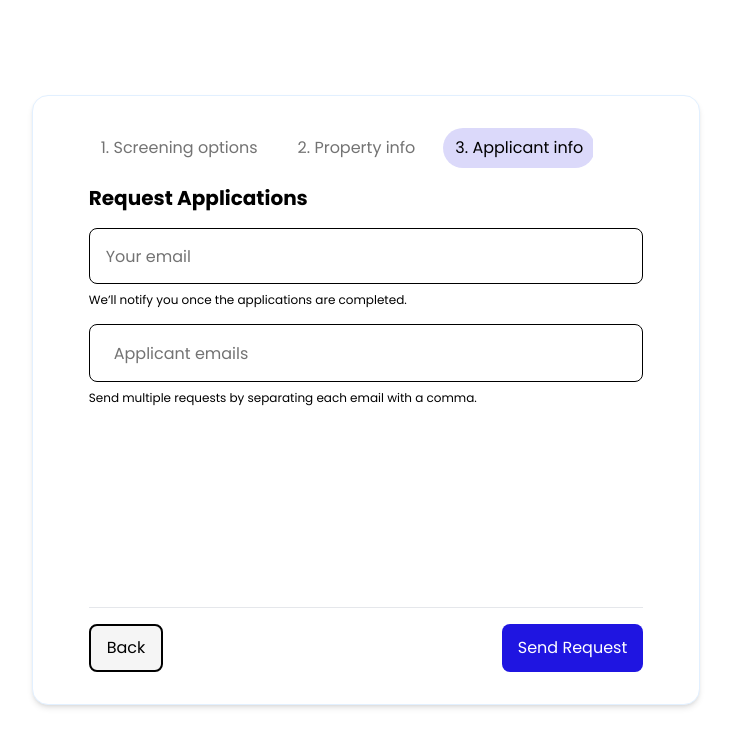
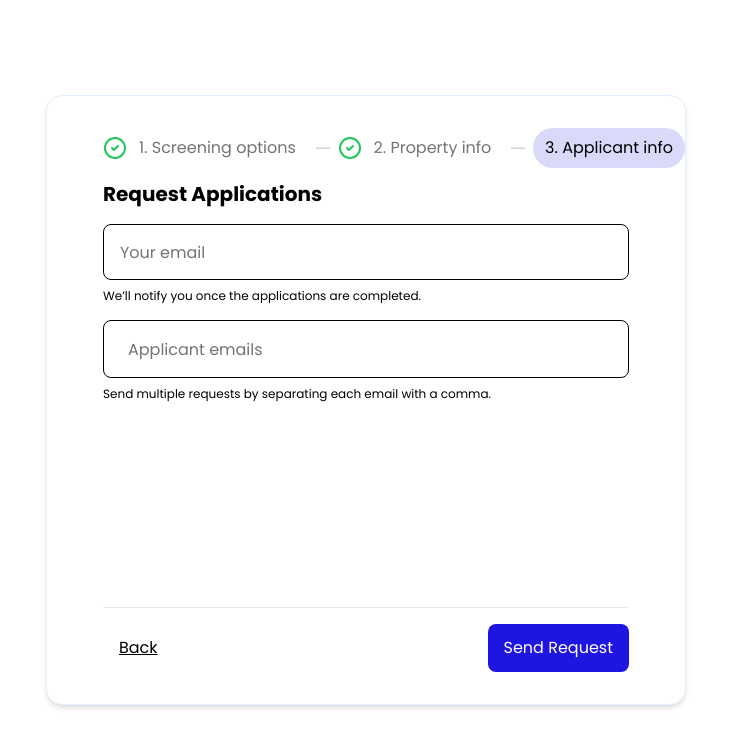
Before and after one commit to shadow16305/rentspree-widget, a Next.js app: page /applicant in a window 1280 px wide. Shown: the top 746 px of the page, without its empty margins (274-1005 px from the left). Built offline with nearby package versions, Linux system fonts and the light colour scheme.

Commit message:
Styling changes

```diff
--- a/app/(routes)/_components/screening-options.tsx
+++ b/app/(routes)/_components/screening-options.tsx
@@ -13,8 +13,8 @@ export const ScreeningOptions = () => {
   const isNextButtonEnabled = checkedItems["rental-app"] || checkedItems["credit-report"];
 
   return (
-    <>
-      <h1 className="mt-4 text-xl text-black font-bold">Select screening items</h1>
+    <div className="md:pr-14 h-full flex flex-col">
+      <h1 className="text-xl text-black font-bold">Select screening items</h1>
       <CheckList />
       <div className="mt-4 flex flex-col md:flex-row md:items-center gap-1 text-sm">
         <div className="flex items-center gap-x-1">
@@ -36,6 +36,6 @@ export const ScreeningOptions = () => {
           Next
         </Button>
       </div>
-    </>
+    </div>
   );
 };
--- a/app/(routes)/applicant/_components/applicant-info.tsx
+++ b/app/(routes)/applicant/_components/applicant-info.tsx
@@ -15,8 +15,8 @@ export const ApplicantInfo = () => {
   };
 
   return (
-    <>
-      <h1 className="mt-4 text-xl text-black font-bold">Request Applications</h1>
+    <div className="md:pr-14 h-full flex flex-col">
+      <h1 className="text-xl text-black font-bold">Request Applications</h1>
       <RequestFields
         emailFrom={emailFrom}
         setEmailFrom={setEmailFrom}
@@ -27,11 +27,13 @@ export const ApplicantInfo = () => {
       <div className="flex-grow h-auto hidden md:block" />
       <hr className="w-full h-px bg-neutral-600 mt-6 md:mt-0" />
       <div className="flex items-center justify-between mt-4">
-        <Button onClick={() => router.push("property")} className="bg-neutral-100 text-black border-2 border-black">
+        <Button
+          onClick={() => router.push("property")}
+          className="transition bg-transparent hover:bg-neutral-100 text-black underline">
           Back
         </Button>
         <Button>Send Request</Button>
       </div>
-    </>
+    </div>
   );
 };
--- a/app/(routes)/applicant/_components/request-fields.tsx
+++ b/app/(routes)/applicant/_components/request-fields.tsx
@@ -54,8 +54,8 @@ export const RequestFields = ({
       <div className="mt-4">
         <div
           className={cn(
-            "border border-black rounded-lg flex items-center flex-wrap px-2 w-full max-w-[554px]",
-            emails.length > 0 && "py-2"
+            "border border-black rounded-lg flex items-center flex-wrap px-2 w-full max-w-full gap-y-2",
+            emails.length > 0 && "py-1"
           )}>
           {emails.map((email, index) => (
             <span key={index} className="bg-neutral-100 text-sm rounded-full px-3 py-1 mr-2 flex items-center">
@@ -71,7 +71,10 @@ export const RequestFields = ({
             onKeyDown={handleKeyDown}
             onChange={handleApplicantEmailChange}
             placeholder="Applicant emails"
-            className="appearance-none border-none outline-none h-14 px-4 max-w-64 w-full placeholder:text-neutral-500"
+            className={cn(
+              "appearance-none border-none outline-none h-14 px-4 max-w-64 w-full placeholder:text-neutral-500",
+              emails.length < 1 && "max-w-none"
+            )}
           />
         </div>
         <p className="text-xs mt-2">Send multiple requests by separating each email with a comma.</p>
--- a/app/(routes)/property/_components/listing-address.tsx
+++ b/app/(routes)/property/_components/listing-address.tsx
@@ -31,17 +31,19 @@ export const ListingAddress = () => {
   };
 
   return (
-    <>
-      <h1 className="mt-4 text-xl text-black font-bold">Confirm Listing Address</h1>
+    <div className="md:pr-14 h-full flex flex-col">
+      <h1 className="text-xl text-black font-bold">Confirm Listing Address</h1>
       <ListingFields address={localAddress} setLocalAddress={setLocalAddress} isError={isError} />
       <div className="flex-grow h-auto hidden md:block" />
       <hr className="w-full h-px bg-neutral-600 mt-6 md:mt-0" />
       <div className="flex items-center justify-between mt-4">
-        <Button onClick={() => router.push("/")} className="bg-neutral-100 text-black border-2 border-black">
+        <Button
+          onClick={() => router.push("/")}
+          className="transition bg-transparent hover:bg-neutral-100 text-black underline">
           Back
         </Button>
         <Button onClick={handleNextClick}>Next</Button>
       </div>
-    </>
+    </div>
   );
 };
--- a/app/globals.css
+++ b/app/globals.css
@@ -3,6 +3,21 @@
 @tailwind utilities;
 @layer base {
   :root {
-    --radius: 0.5rem
+    --radius: 0.5rem;
   }
 }
+
+@media (max-width: 768px) {
+  .scrollbar-hide::-webkit-scrollbar {
+    display: none;
+  }
+
+  .scrollbar-hide {
+    -ms-overflow-style: none;
+    scrollbar-width: none;
+  }
+}
+
+.scrollbar-default::-webkit-scrollbar {
+  display: block;
+}
--- a/components/ui/card.tsx
+++ b/components/ui/card.tsx
@@ -2,7 +2,7 @@ import React from "react";
 
 export const Card = ({ children }: { children: React.ReactNode }) => {
   return (
-    <div className="bg-white md:shadow-md max-w-[91%] md:rounded-2xl md:px-14 md:py-8 h-full md:h-[610px] md:border border-[#e2f0ff] relative flex flex-col">
+    <div className="bg-white md:shadow-md max-w-[91%] md:rounded-2xl md:max-w-none md:w-1/2 2xl:w-5/12 md:pl-14 md:py-8 h-full md:h-[610px] md:border border-[#e2f0ff] relative flex flex-col">
       {children}
     </div>
   );
--- a/components/ui/steps.tsx
+++ b/components/ui/steps.tsx
@@ -1,27 +1,59 @@
 "use client";
 
 import { cn } from "@/lib/utils";
+import { CircleCheck } from "lucide-react";
 import { usePathname } from "next/navigation";
+import { useEffect, useRef } from "react";
 
 export const Steps = () => {
   const pathname = usePathname();
 
+  // Create refs for each step to target them for scrollIntoView
+  const stepRefs = useRef<(HTMLSpanElement | null)[]>([]);
+
+  useEffect(() => {
+    // Find the current active step and scroll it into view
+    if (pathname === "/") {
+      stepRefs.current[0]?.scrollIntoView({ behavior: "smooth", block: "nearest", inline: "center" });
+    } else if (pathname === "/property") {
+      stepRefs.current[1]?.scrollIntoView({ behavior: "smooth", block: "nearest", inline: "center" });
+    } else if (pathname === "/applicant") {
+      stepRefs.current[2]?.scrollIntoView({ behavior: "smooth", block: "nearest", inline: "center" });
+    }
+  }, [pathname]);
+
   return (
-    <div className="overflow-x-auto max-w-[91%] md:overflow-hidden whitespace-nowrap pt-4 md:pt-0">
+    <div className="overflow-x-auto overflow-y-hidden md:overflow-hidden whitespace-nowrap pt-4 md:pt-0 pb-4 scrollbar-hide">
       <nav className="flex items-center gap-x-2">
-        <span className={cn("py-2 px-3 rounded-3xl text-neutral-500", pathname === "/" && "text-black bg-[#1f15e129]")}>
+        <div className="flex items-center">
+          {(pathname === "/property" || pathname === "/applicant") && <CircleCheck className="text-green-500" />}
+          <span
+            ref={(el) => {
+              stepRefs.current[0] = el; // No return statement
+            }}
+            className={cn("py-2 px-3 rounded-3xl text-neutral-500", pathname === "/" && "text-black bg-[#1f15e129]")}>
             1. Screening options
           </span>
+        </div>
         <hr className="bg-neutral-300 w-6 h-0.5 inline-block" />
+        <div className="flex items-center">
+          {pathname === "/applicant" && <CircleCheck className="text-green-500" />}
           <span
+            ref={(el) => {
+              stepRefs.current[1] = el; // No return statement
+            }}
             className={cn(
               "py-2 px-3 rounded-3xl text-neutral-500",
               pathname === "/property" && "text-black bg-[#1f15e129]"
             )}>
             2. Property info
           </span>
+        </div>
         <hr className="bg-neutral-300 w-6 h-0.5 inline-block" />
         <span
+          ref={(el) => {
+            stepRefs.current[2] = el; // No return statement
+          }}
           className={cn(
             "py-2 px-3 rounded-3xl text-neutral-500",
             pathname === "/applicant" && "text-black bg-[#1f15e129]"
```
Lines whose indentation alone changed are shown as unchanged.
